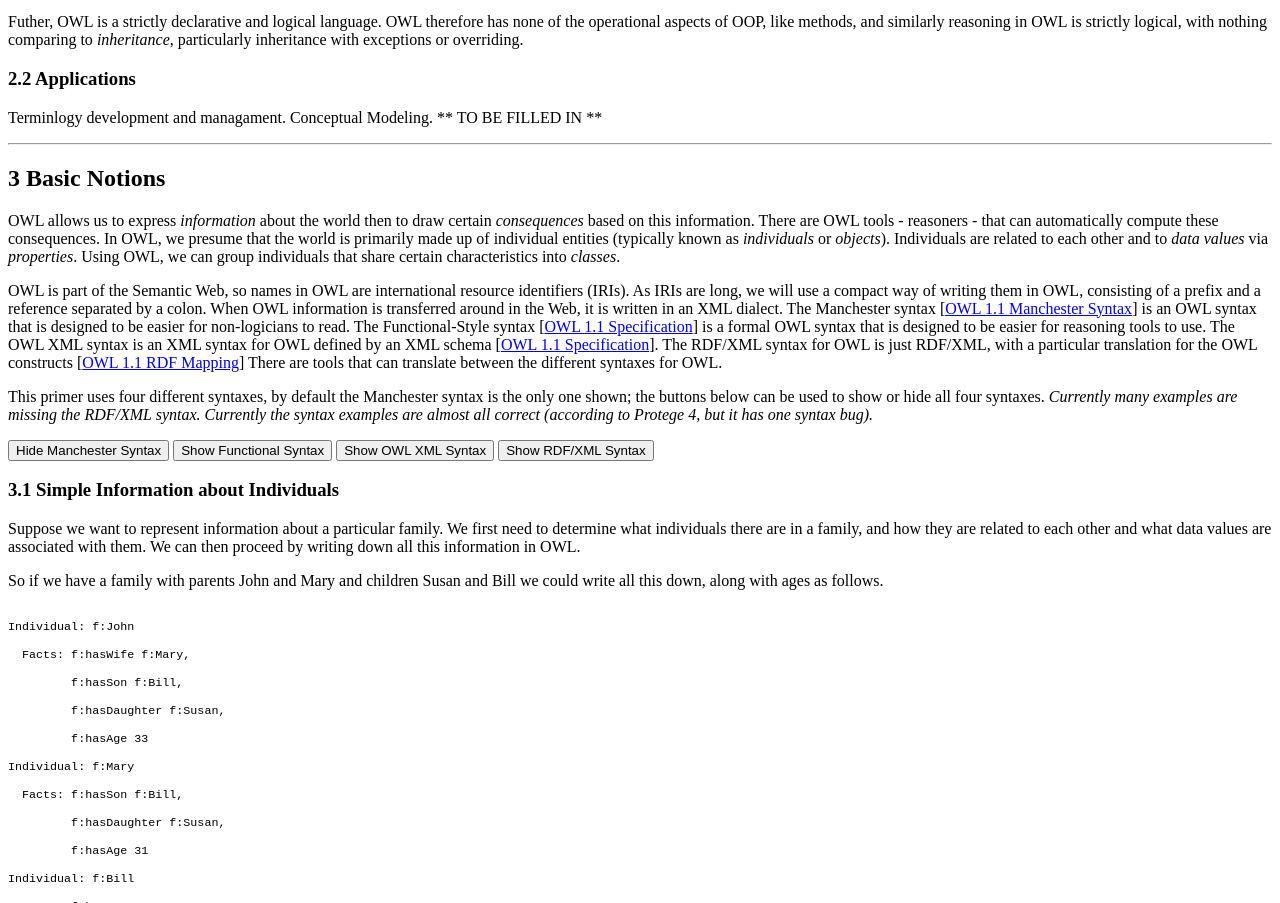
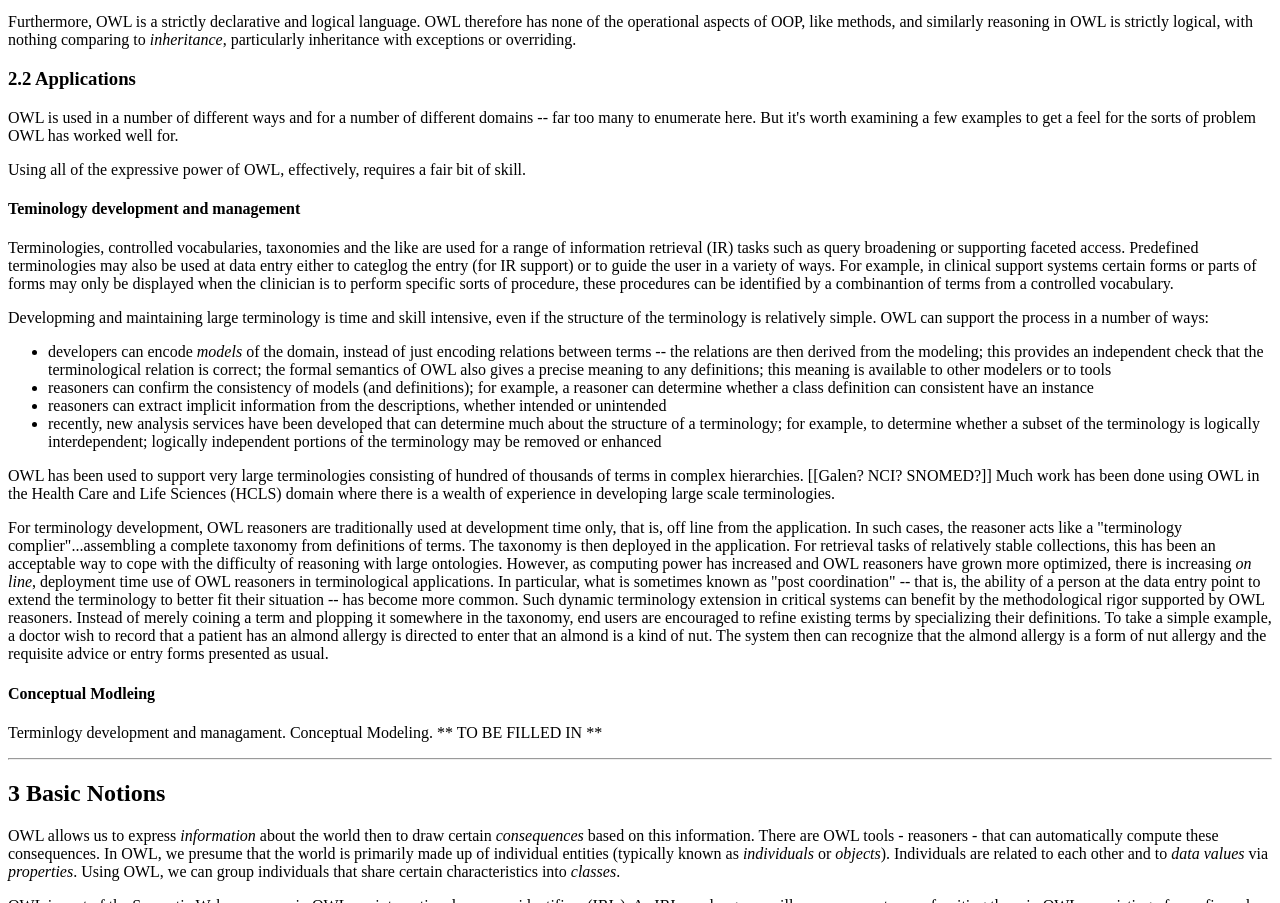
Before and after one commit to sesuncedu/owl1-1, a plain HTML site: page www.webont.org/owl/documents/primer.html in a window 1280 px wide. Shown: the part 2314-3217 px from the top of the page. Drawn offline with Linux system fonts and the light colour scheme.

Commit message:
terminology development

```diff
--- a/www.webont.org/owl/documents/primer.html
+++ b/www.webont.org/owl/documents/primer.html
@@ -1,4 +1,4 @@
-<?xml version="1.0" encoding="UTF-8"?>
+	<?xml version="1.0" encoding="UTF-8"?>
 
 <!DOCTYPE html PUBLIC "-//W3C//DTD XHTML 1.0 Transitional//EN"
        "http://www.w3.org/TR/xhtml1/DTD/xhtml1-transitional.dtd">
@@ -247,7 +247,7 @@ OWL in applications.</p>
 
 <h3>2.1 Technologies</h3>
 
-<p><b>Resource Description Framework (RDF) and Schema</b>: Of
+<p><b>Resource Description Framework (RDF) and Schema (RDFS)</b>: Of
 the technologies discussed in this section, RDF(S) is the closest to
 OWL. They both have roots in logic based knowledge representation; in
 many ways, RDF(S) can be seen as a subset of OWL; and, perhaps most
@@ -265,13 +265,13 @@ graph. </p>
 <p>
 Even when we consider parts of RDFS which support
 implicit
-knowledge, such determining subclass relationships, the relation between the
+knowledge, such as determining subclass relationships, the relation between the
 explicit and implicit statements is very direct. Thus, it is easy to
 conceptualize inference in terms of graph structure manipulation.
 In contrast, determining implicit knowledge in OWL, including
 determining subclass relationships and typing and checking consistency
 of an ontology,
-requires techniques that much more akin to theorem proving.
+requires techniques that are much more akin to theorem proving.
 </p>
 
 <p><b>XML:</b> OWL
@@ -352,7 +352,7 @@ difference between OWL and OOP.   Similarly OOP classes are much less
 expressive than OWL classes.
 </p>
 <p>
-Futher, OWL is a strictly declarative and logical language.
+Furthermore, OWL is a strictly declarative and logical language.
 OWL therefore has none of the operational aspects of OOP, like methods,
 and similarly reasoning in OWL is strictly logical, with nothing
 comparing to <i>inheritance</i>, particularly inheritance with
@@ -360,8 +360,59 @@ exceptions or overriding.
 </p>
 
 <h3>2.2 Applications</h3>
-<p>
-Terminlogy development and managament. Conceptual Modeling.  ** TO BE
+<p>OWL is used in a number of different ways and for a number of different domains -- far too
+many to enumerate here. But it's worth examining a few examples to get a feel for the sorts
+of problem OWL has worked well for.</p>
+
+<p>Using all of the expressive power of OWL, effectively, requires a fair bit of skill.</p>
+
+<h4>Teminology development and management</h4>
+
+<p>Terminologies, controlled vocabularies, taxonomies and the like are used for a range of
+information retrieval (IR) tasks such as query broadening or supporting faceted access. Predefined
+terminologies may also be used at data entry either to categlog the entry (for IR support) or
+to guide the user in a variety of ways. For example, in clinical support systems certain forms or
+parts of forms may only be displayed when the clinician is to perform specific sorts of procedure,
+these procedures can be identified by a combinantion of terms from a controlled vocabulary.</p>
+
+<p>Developming and maintaining large terminology is time and skill intensive, even if the structure
+of the terminology is relatively simple. OWL can support the process in a number of ways:</p>
+<ul>
+	<li>developers can encode <em>models</em> of the domain, instead of just encoding relations
+	between terms -- the relations are then derived from the modeling; this provides an independent
+	check that the terminological relation is correct; the formal semantics of OWL also gives a
+	precise meaning to any definitions; this meaning is available to other modelers or to tools</li>
+	<li>reasoners can confirm the consistency of models (and definitions); for example, a reasoner
+	can determine whether a class definition can consistent have an instance</li>
+	<li>reasoners can extract implicit information from the descriptions, whether intended
+	or unintended</li>
+	<li>recently, new analysis services have been developed that can determine much about the
+	structure of a terminology; for example, to determine whether a subset of the terminology
+	is logically interdependent; logically independent portions of the terminology may be removed
+	or enhanced</li>
+</ul>
+
+<p>OWL has been used to support very large terminologies consisting of hundred of thousands of terms
+in complex hierarchies. [[Galen? NCI? SNOMED?]] Much work has been done using OWL in the Health Care and Life
+Sciences (HCLS) domain where there is a wealth of experience in developing large scale terminologies.</p>
+
+<p>For terminology development, OWL reasoners are traditionally used at development time only, that
+is, off line from the application. In such cases, the reasoner acts like a "terminology complier"...assembling
+a complete taxonomy from definitions of terms. The taxonomy is then deployed in the application. For
+retrieval tasks of relatively stable collections, this has been an acceptable way to cope with the
+difficulty of reasoning with large ontologies. However, as computing power has increased and OWL
+reasoners have grown more optimized, there is increasing <em>on line</em>, deployment time use of
+OWL reasoners in terminological applications. In particular, what is sometimes known as "post coordination"
+-- that is, the ability of a person at the data entry point to extend the terminology to better fit their
+situation -- has become more common. Such dynamic terminology extension in critical systems can benefit by the
+methodological rigor supported by OWL reasoners. Instead of merely coining a term and plopping it somewhere
+in the taxonomy, end users are encouraged to refine existing terms by specializing their definitions.
+To take a simple example, a doctor wish to record that a patient has an almond allergy is directed to
+enter that an almond is a kind of nut. The system then can recognize that the almond allergy is a form
+of nut allergy and the requisite advice or entry forms presented as usual.</p>
+
+<h4>Conceptual Modleing</h4>
+<p>Terminlogy development and managament. Conceptual Modeling.  ** TO BE
 FILLED IN **
 </p>
 
```
